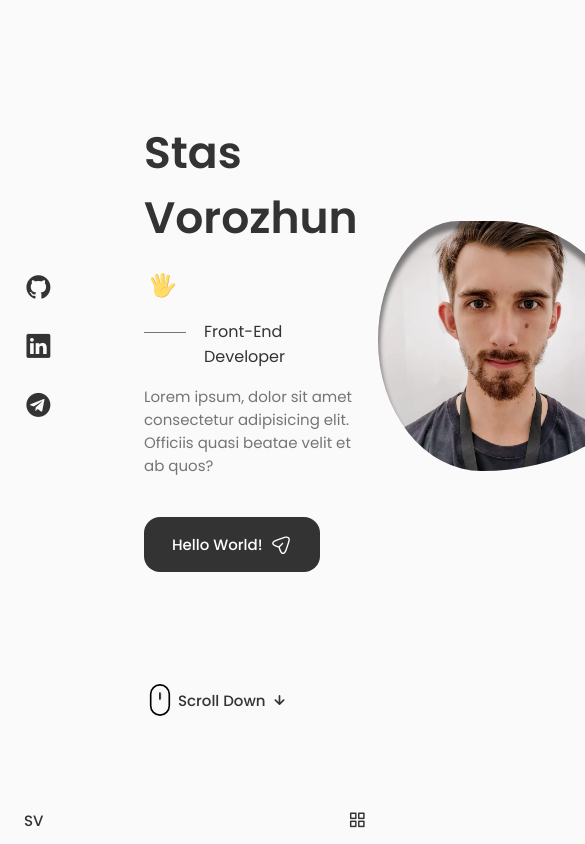
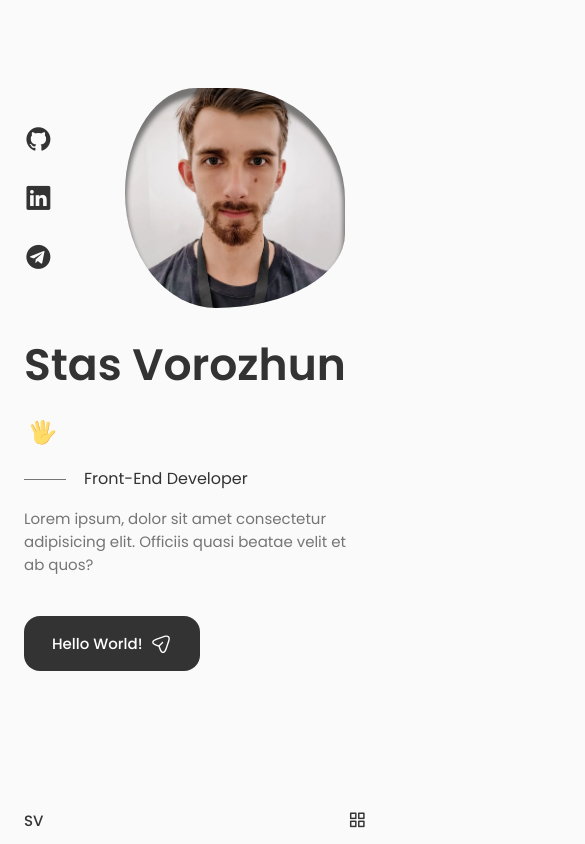
Before and after one commit to Stanislav-Vorozhun/react-cvlanding, a React (Create React App) app: page / in a window 390 px wide. Shown: the top 844 px of the page, 585 px wide, since content can reach past the window. Built offline with nearby package versions, Linux system fonts and the light colour scheme.

Commit message:
home adaptive

```diff
--- a/src/components/header/header.css
+++ b/src/components/header/header.css
@@ -1,7 +1,7 @@
 .header {
   width: 100%;
   position: fixed;
-  top: 0;
+  top: 25px;
   left: 0;
   z-index: var(--z-fixed);
   background-color: var(--body-color);
--- a/src/components/home/Data.jsx
+++ b/src/components/home/Data.jsx
@@ -2,7 +2,7 @@ import React from 'react'
 
 const Data = () => {
   return (
-    <div className="home_data">
+    <div className="home__data">
       <h1 className="home__title">
         Stas Vorozhun
         <svg
--- a/src/components/home/home.css
+++ b/src/components/home/home.css
@@ -54,7 +54,6 @@
 }
 
 .home__discription {
-  max-width: 400px;
   margin-bottom: var(--mb-3);
 }
 
@@ -157,7 +156,29 @@
 /* M-size */
 
 @media screen and (max-width: 768px) {
+  .home__content {
+    grid-template-columns: 1fr 3fr;
+    padding-top: 3.5rem;
+  }
 
+  .home__img {
+    order: initial;
+    justify-self: initial;
+  }
+
+  .home__data {
+    grid-column: 1/3;
+  }
+
+  .home__img {
+   box-shadow: inset 0px 7px 4px 2px rgb(0 0 0 / 45%);
+   width: 220px;
+   height: 220px;
+  }
+
+  .home__scroll {
+    display: none;
+  }
 }
 
 @media screen and (max-width: 576px) {
@@ -166,4 +187,13 @@
 /* S-size*/
 
 @media screen and (max-width: 350px) {
+  .home__img {
+    width: 180px;
+    height: 180px;
+  }
+
+  .home__hand {
+    width: 22px;
+    height: 22px;
+  }
 }
```
